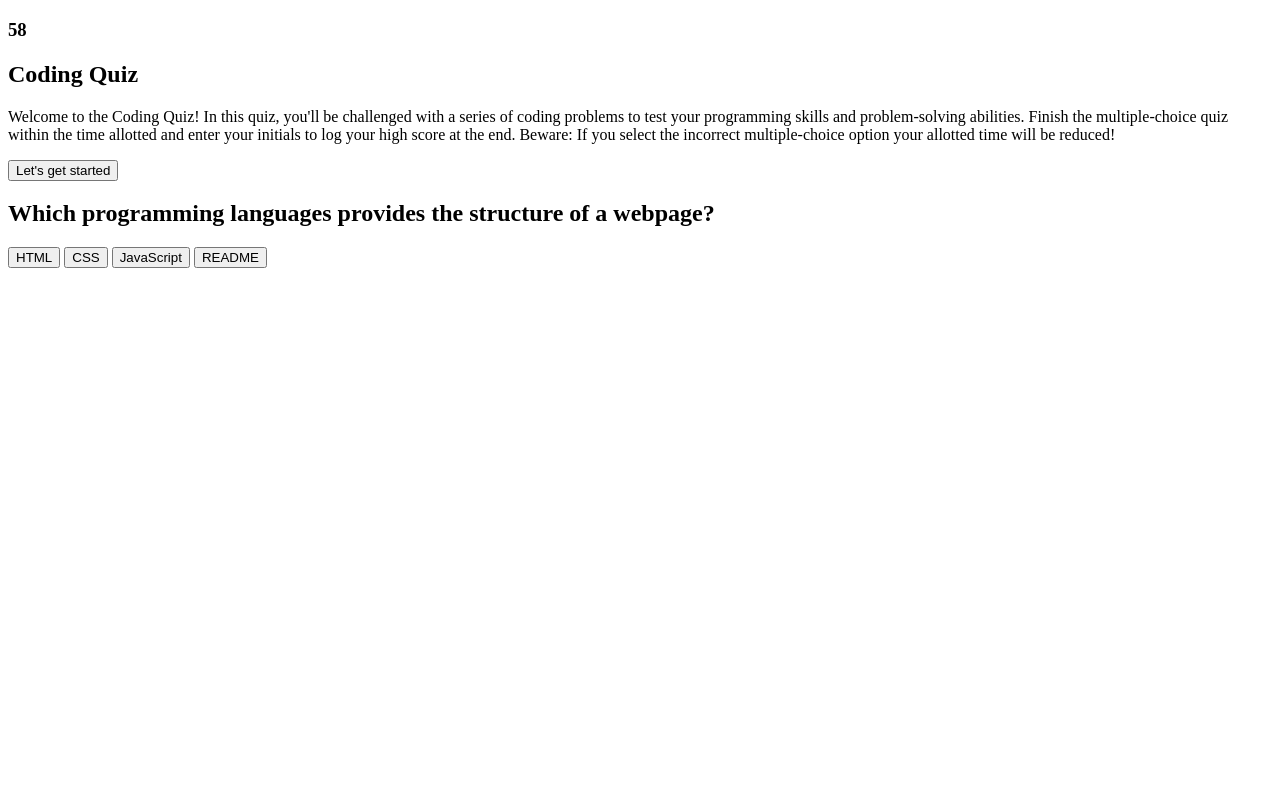
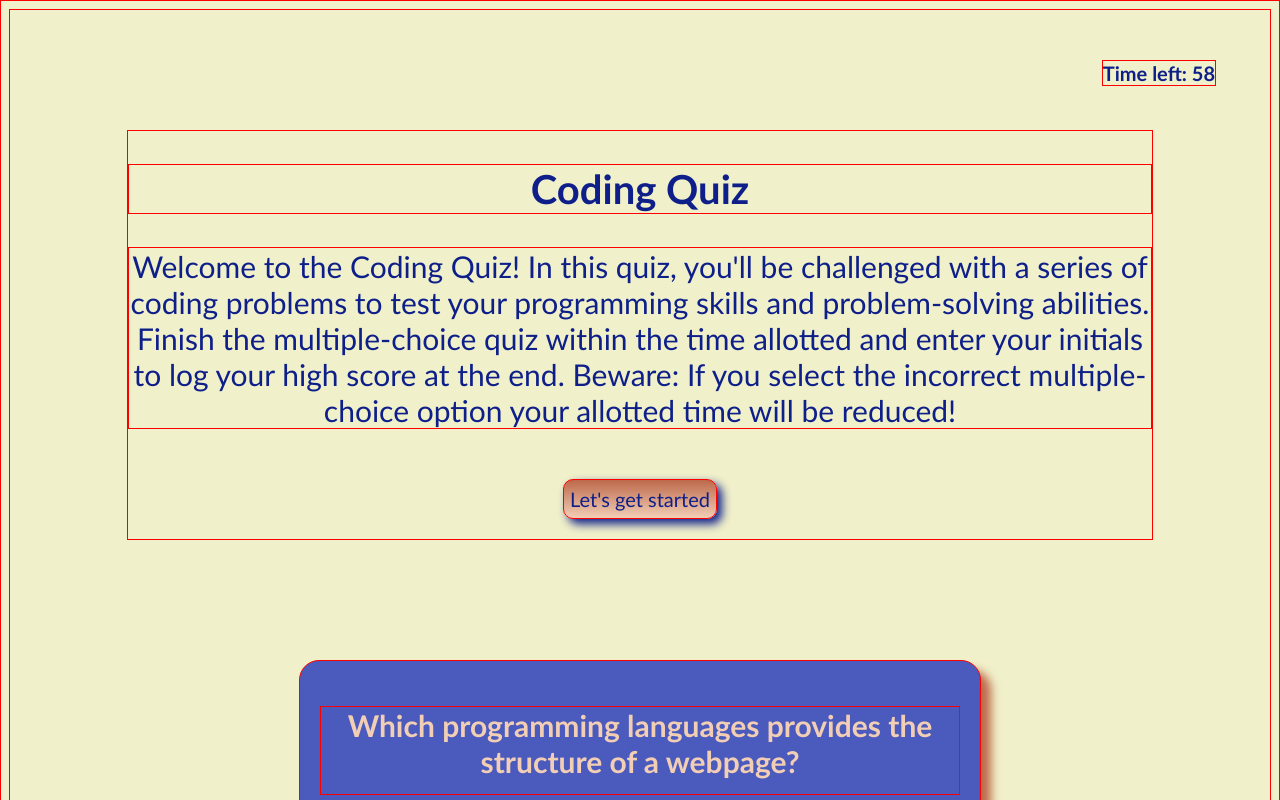
Before and after one commit to brianmyer/Coding-Quiz, a plain HTML site: page index.html in a window 1280 px wide. Both pictures are taken after a click on the button "Let's get started". Shown: the top 800 px of the page. Drawn offline with Linux system fonts and the light colour scheme.

Commit message:
began adding css styling

```diff
--- a/index.html
+++ b/index.html
@@ -16,18 +16,18 @@
             programming skills and problem-solving abilities. Finish the multiple-choice quiz within the time allotted
             and enter your initials to log your high score at the end. Beware: If you select the incorrect
             multiple-choice option your allotted time will be reduced!</p>
-            <button>Let's get started</button>
+            <button id="start">Let's get started</button>
         </section>
-    <section class="container">
-        <div>
-            <h1 id="question"></h1>
+    <section id="container">
+        <h1 id="question"></h1>
+        <div id="answer-buttons">
             <button class="answers" id="answer1"></button>
             <button class="answers" id="answer2"></button>
             <button class="answers" id="answer3"></button>
             <button class="answers" id="answer4"></button>
         </div>
     </section>
-    <button id="highscore">Submit your score!</button>
+    <button id="high-score">Submit your score!</button>
 
     <script src="./script.js"></script>
 </body>
--- a/script.js
+++ b/script.js
@@ -1,5 +1,5 @@
 
-let container = document.querySelector('.container');
+let container = document.querySelector('#container');
 let codingQuestion = document.querySelector('#question')
 let answer1 = document.querySelector('#answer1');
 let answer2 = document.querySelector('#answer2');
@@ -7,7 +7,7 @@ let answer3 = document.querySelector('#answer3');
 let answer4 = document.querySelector('#answer4');
 let beginTest = document.querySelector('button');
 let countdown = document.querySelector('#countdown');
-let highScore = document.querySelector('#highscore');
+let highScore = document.querySelector('#high-score');
 let currentQuestion = 0;
 let intervalId;
 let timer;
@@ -36,14 +36,14 @@ beginTest.addEventListener('click', function (event) {
     intervalId = setInterval(function () {
         timer -= 1
         console.log(timer)
-        countdown.textContent = timer
+        countdown.textContent = `Time left: ${timer}`
     }, 1000)
     renderQuestion()
-    codingQuestion.style.visibility = "visible"
-    answer1.style.visibility = "visible"
-    answer2.style.visibility = "visible"
-    answer3.style.visibility = "visible"
-    answer4.style.visibility = "visible"
+    container.style.display = "block"
+    answer1.style.display = "block"
+    answer2.style.display = "block"
+    answer3.style.display = "block"
+    answer4.style.display = "block"
     currentQuestion++
 })
 
@@ -73,12 +73,8 @@ beginTest.addEventListener('click', function (event) {
 
 function init (){
     clearInterval(intervalId)
-    codingQuestion.style.visibility = "hidden"
-    answer1.style.visibility = "hidden"
-    answer2.style.visibility = "hidden"
-    answer3.style.visibility = "hidden"
-    answer4.style.visibility = "hidden"
     highScore.style.visibility = "hidden"
+    container.style.display = "none"
 }
 
 function renderQuestion(event) {
@@ -99,10 +95,10 @@ function renderQuestion(event) {
 function gameOver() {
     clearInterval(intervalId)
     codingQuestion.textContent = `Your score is ${timer}!`
-    answer1.style.visibility = "hidden"
-    answer2.style.visibility = "hidden"
-    answer3.style.visibility = "hidden"
-    answer4.style.visibility = "hidden"
+    answer1.style.display = "none"
+    answer2.style.display = "none"
+    answer3.style.display = "none"
+    answer4.style.display = "none"
     highScore.style.visibility = "visible"
     localStorage.setItem('score', timer);
 }
--- a/style.css
+++ b/style.css
@@ -0,0 +1,89 @@
+* {
+    font-family: 'Gill Sans', 'Gill Sans MT', Calibri, 'Trebuchet MS', sans-serif;
+    border: 1px solid red;
+}
+:root {
+    --dark-blue: #0E1F8A;
+    --blue: #4B5BBD;
+    --light-blue: #77C6EF;
+    --light-brown: #F2CEB5;
+    --brown: #BD694B;
+}
+
+body {
+    background-color: rgb(240, 240, 202);
+}
+
+h1,
+h2 {
+    color: var(--dark-blue);
+    font-size: 40px;
+
+}
+
+h3 {
+    position: absolute;
+    top: 5vh;
+    right: 5vw;
+    color: var(--dark-blue);
+    font-size: 20px;
+}
+
+p {
+    color: var(--dark-blue);
+    font-size: 30px;
+}
+
+.answers {
+    background: linear-gradient(var(--brown), var(--light-brown));
+    font-size: 25px;
+    color: var(--dark-blue);
+    height: 8vh;
+    margin: 5px;
+    box-shadow: 10px 10px 10px var(--dark-blue);
+    border-radius: 20px;
+}
+
+button:hover {
+    opacity: .65;
+}
+
+#container {
+    width: 50vw;
+    margin: 0 auto;
+    background-color: var(--blue);
+    padding: 20px;
+    box-shadow: 10px 10px 10px var(--brown);
+    border-radius: 20px;
+}
+
+#section1 {
+    width: 80vw;
+    margin: 15vh auto;
+    text-align: center;
+}
+
+#question {
+    padding: 0 0 15px 0;
+    text-align: center;
+    color: var(--light-brown);
+    font-size: 30px;
+}
+
+#answer-buttons {
+    display: flex;
+    flex-direction: column;
+    width: 40vw;
+    margin: 0 auto;
+}
+
+#start,
+#high-score {
+    background: linear-gradient(var(--brown), var(--light-brown));
+    font-size: 20px;
+    color: var(--dark-blue);
+    height: 5vh;
+    margin: 20px auto;
+    box-shadow: 5px 5px 10px var(--dark-blue);
+    border-radius: 10px;
+}
```
Also changed, not shown: highscores.html (+1 -1 lines).
